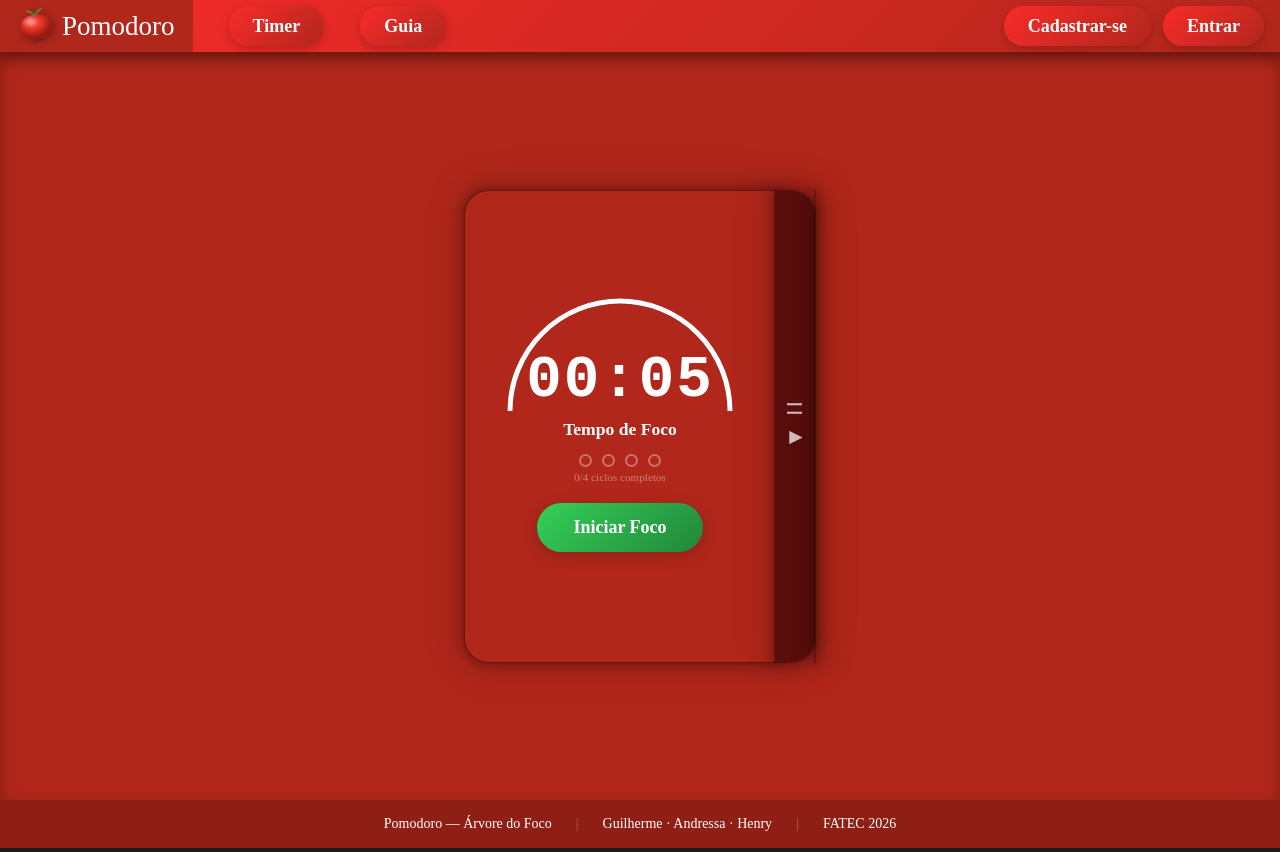
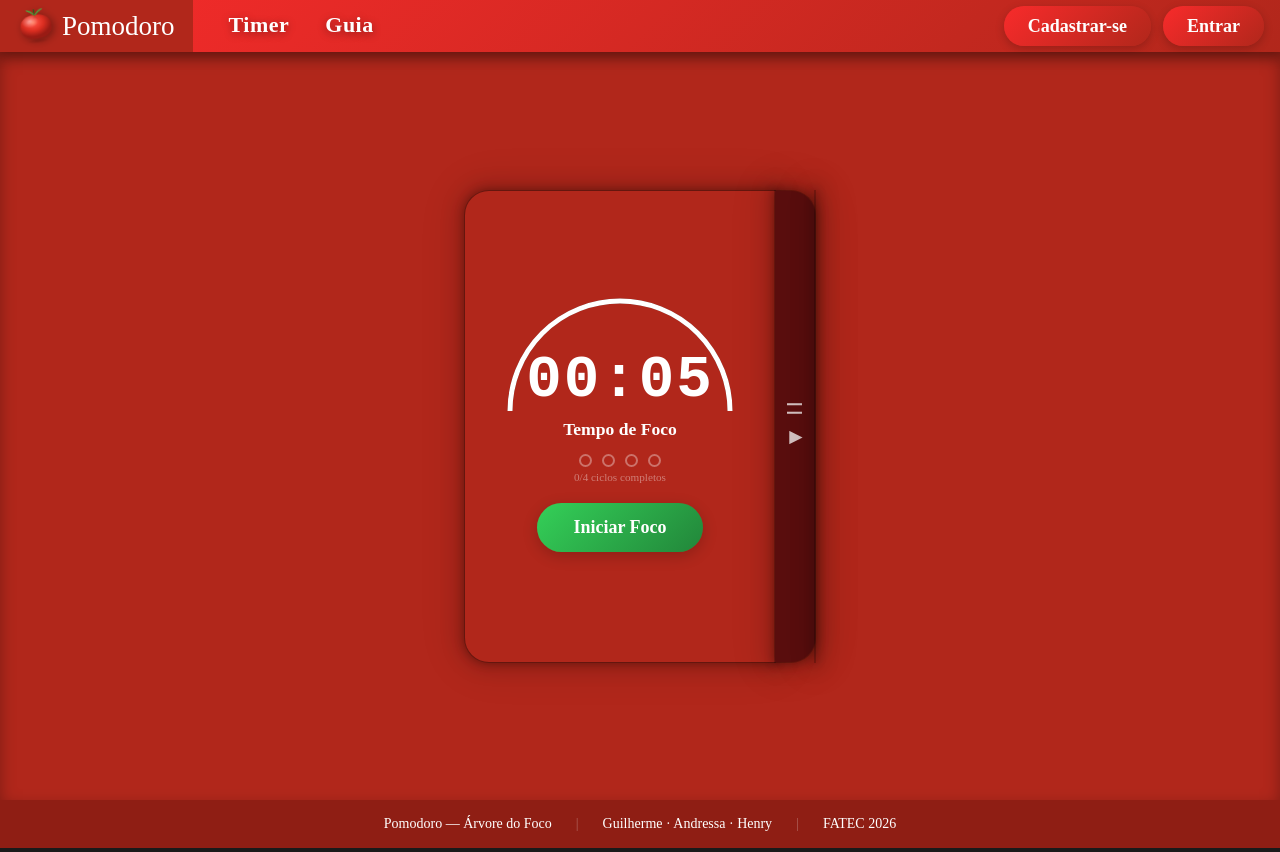
Before and after one commit to guimba0/Pomodoro-StudentsAcademy, a React (Vite) app in the folder frontend/: page /pomodoro in a window 1280 px wide. Built offline with nearby package versions, Linux system fonts and the light colour scheme; a web font is replaced by a local one.

Commit message:
feat: sincroniza arco com tempo real e ajusta estilo dos links da navbar

```diff
--- a/frontend/src/App.css
+++ b/frontend/src/App.css
@@ -279,33 +279,36 @@ body {
 }
 
 .nav-links a.nav-link-guia {
-  display: flex;
-  align-items: center;
-  justify-content: center;
-  height: 40px;
-  padding: 0 24px;
   font-family: "Eczar", serif;
-  font-size: 18px;
-  font-weight: 700;
+  font-size: 22px;
+  font-weight: 600;
   color: #fff;
-  background: linear-gradient(135deg, var(--color-accent), var(--color-primary-dark));
-  border: none;
-  border-radius: 50px;
   text-decoration: none;
-  box-shadow: 0 3px 10px rgba(0, 0, 0, 0.2);
-  transition: transform 0.25s, box-shadow 0.25s;
+  letter-spacing: 0.5px;
+  text-shadow: 0 2px 8px rgba(0, 0, 0, 0.4);
+  position: relative;
+  padding-bottom: 2px;
+  transition: text-shadow 0.2s;
+}
+
+.nav-links a.nav-link-guia::after {
+  content: '';
+  position: absolute;
+  bottom: -2px;
+  left: 0;
+  width: 0;
+  height: 2px;
+  background: #fff;
+  box-shadow: 0 0 6px rgba(255, 255, 255, 0.6);
+  transition: width 0.25s ease;
 }
 
 .nav-links a.nav-link-guia:hover {
-  color: #fff;
-  opacity: 1;
-  transform: translateY(-1px);
-  box-shadow: 0 6px 18px rgba(0, 0, 0, 0.3);
-}
-
-.nav-links a.nav-link-guia:active {
-  transform: translateY(0);
-  box-shadow: 0 2px 6px rgba(0, 0, 0, 0.15);
+  text-shadow: 0 2px 12px rgba(255, 255, 255, 0.3), 0 2px 8px rgba(0, 0, 0, 0.4);
+}
+
+.nav-links a.nav-link-guia:hover::after {
+  width: 100%;
 }
 
 .nav-links a.nav-link-guia:focus-visible {
--- a/frontend/src/pages/Pomodoro.jsx
+++ b/frontend/src/pages/Pomodoro.jsx
@@ -39,10 +39,12 @@ export default function Pomodoro() {
   const [modoAnterior, setModoAnterior] = useState('focus')
 
   const totalRef = useRef(TEST_SECONDS)
+  const startedAtRef = useRef(null)
   const hasAttemptedRecovery = useRef(false)
   const intervalRef = useRef(null)
   const timerFinishedRef = useRef(false)
   const cycleRef = useRef(0)
+  const [elapsedMs, setElapsedMs] = useState(0)
 
   useEffect(() => { cycleRef.current = cycleCount }, [cycleCount])
 
@@ -103,6 +105,7 @@ export default function Pomodoro() {
     setRemaining(duracao)
     totalRef.current = duracao
     setStatus('running')
+    startedAtRef.current = Date.now()
     if (data.recuperada) {
       setRecovered(true)
       setMessage('Sessão recuperada!')
@@ -111,11 +114,12 @@ export default function Pomodoro() {
 
   const startLocalTimer = useCallback(() => {
     timerFinishedRef.current = false
-    const duracao = getDuration('focus')
+    const duracao = getDuration(mode)
     setRemaining(duracao)
     totalRef.current = duracao
     setStatus('running')
-  }, [])
+    startedAtRef.current = Date.now()
+  }, [mode])
 
   // Retorna quantos tomates ganhou, sem mexer no estado
   const finishFocusSession = useCallback(async () => {
@@ -196,13 +200,12 @@ export default function Pomodoro() {
   }, [isAuthed, status, sessionId])
 
   const handleFinalizarEIniciar = useCallback(async () => {
-    // Dispara animação ANTES de qualquer mudança de estado
     setAnimacao(10)
     setTimeout(() => setTomateCount((m) => m + 10), 1000)
     setTimeout(() => setAnimacao(null), 4500)
 
     await finishFocusSession()
-    setTimeout(() => startLocalTimer(), 1200)
+    startLocalTimer()
   }, [finishFocusSession, startLocalTimer])
 
   useEffect(() => {
@@ -217,6 +220,7 @@ export default function Pomodoro() {
           setRecovered(true)
           setStatus('running')
           setMessage('Sessão recuperada!')
+          startedAtRef.current = Date.now()
         } else {
           apiFetch('/pomodoro/progresso').then((p) => {
             if (p && !p.erro) {
@@ -255,6 +259,19 @@ export default function Pomodoro() {
   }, [status])
 
   useEffect(() => {
+    if (status !== 'running') {
+      setElapsedMs(0)
+      return
+    }
+    const id = setInterval(() => {
+      if (startedAtRef.current) {
+        setElapsedMs(Date.now() - startedAtRef.current)
+      }
+    }, 50)
+    return () => clearInterval(id)
+  }, [status])
+
+  useEffect(() => {
     if (status !== 'running' || remaining > 0 || timerFinishedRef.current) return
     timerFinishedRef.current = true
    if (mode === 'focus') {
@@ -274,8 +291,10 @@ export default function Pomodoro() {
     }
   }, [remaining, status, mode, isAuthed, tocarSom, handleFocusCompleteLocal, handleBreakComplete])
 
-  const progressoAtual = status === 'idle' ? 1 : (totalRef.current > 0 ? remaining / totalRef.current : 1)
-  const offset = CIRCUNFERENCIA * (1 - progressoAtual)
+  const smoothProgress = (status === 'running' || status === 'paused') && startedAtRef.current
+    ? Math.max(1 - (elapsedMs / 1000) / totalRef.current, 0)
+    : (totalRef.current > 0 ? remaining / totalRef.current : 1)
+  const offset = CIRCUNFERENCIA * (1 - smoothProgress)
 
   const treeEmoji = () => {
     if (!treeData) return '🌱'
@@ -470,11 +489,7 @@ export default function Pomodoro() {
                 strokeLinecap="round"
                 strokeDasharray={CIRCUNFERENCIA}
                 strokeDashoffset={offset}
-                style={{
-                  transition: status === 'running'
-                    ? 'stroke-dashoffset 1s linear'
-                    : 'none'
-                }}
+                style={{ transition: 'none' }}
               />
             </svg>
             <div style={{
```
